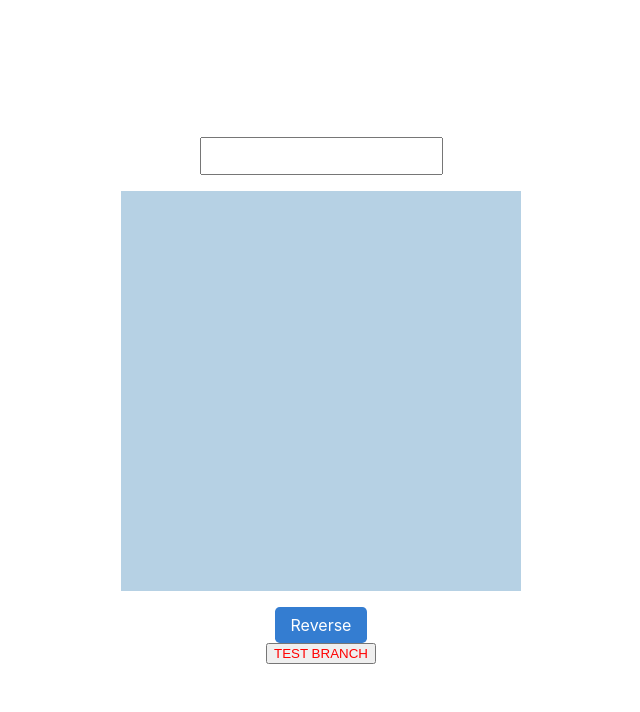
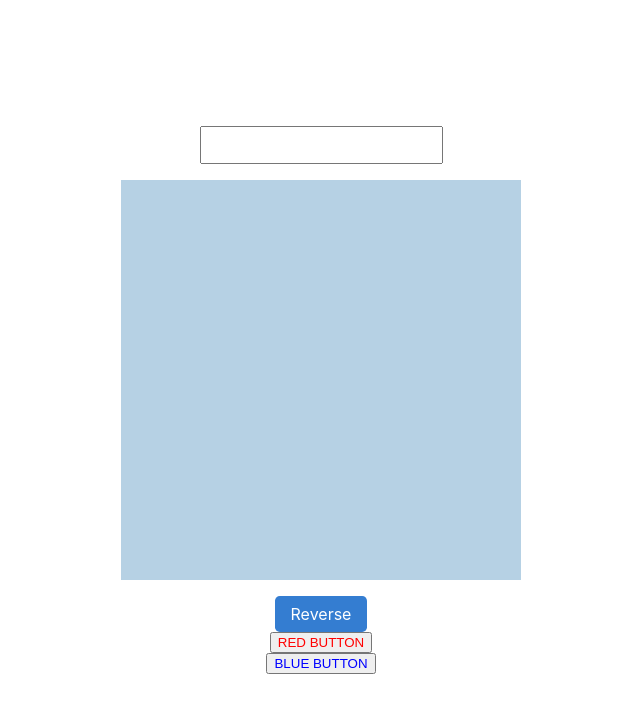
Before and after one commit to edman86/triangle, a React (Create React App) app: page / in a window 1280 px wide. Shown: the top 712 px of the page, without its empty margins (319-959 px from the left). Built offline with nearby package versions, Linux system fonts and the light colour scheme.

Commit message:
Added blue button

```diff
--- a/src/App.js
+++ b/src/App.js
@@ -21,7 +21,8 @@ function App() {
             <InputField handleInput={handleInput} />
             <Dashboard stars={starsCount} isReversed={isReversed} />
             <ReverseButton handleClick={handleClick} />
-            <button style={{color: 'red'}}>TEST BRANCH</button>
+            <button style={{color: 'red'}}>RED BUTTON</button>
+            <button style={{color: 'blue'}}>BLUE BUTTON</button>
         </div>
     );
 }
```
